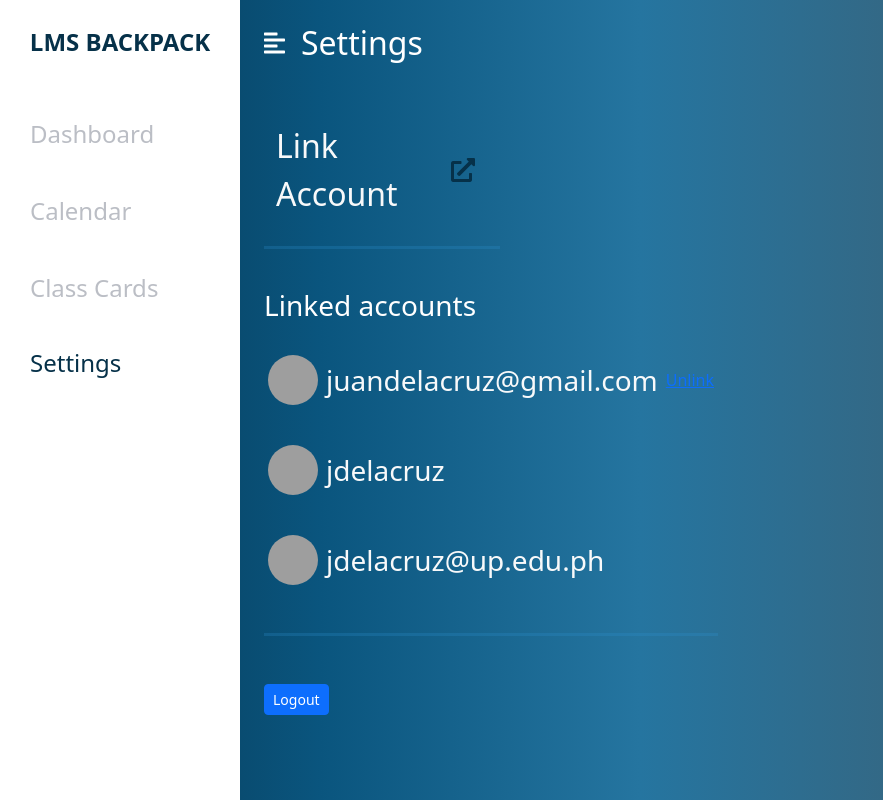
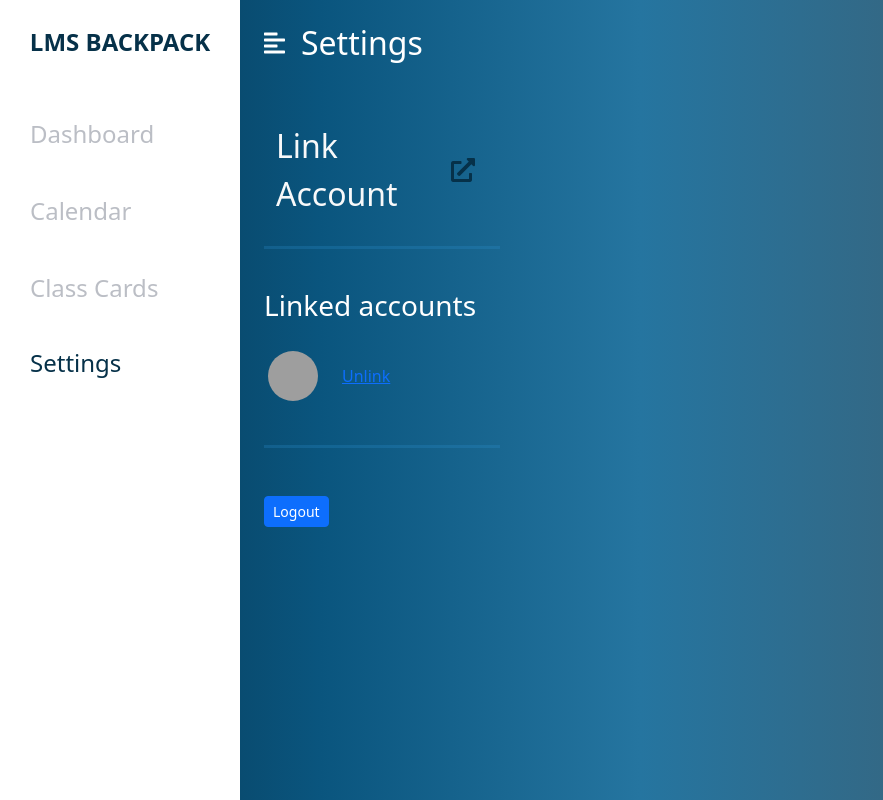
Before and after one commit to Jian-Wuyou/cs192-2223-group5, a Flask app: page /settings in a window 1280 px wide. Shown: the whole page, without its empty margins (0-883 px from the left). Run offline with Flask 2, Linux system fonts and the light colour scheme; parts of the project's set-up code (start-up, migrations or seed data) failed here and were passed over; some libraries are stand-ins or nearby versions; grey boxes are pictures that could not be loaded.

Commit message:
feat: linked accounts

```diff
--- a/static/styles/base.css
+++ b/static/styles/base.css
@@ -55,7 +55,7 @@
 }
 
 .gmail-image {
-  background-image: url(https://cdn-icons-png.flaticon.com/512/2702/2702602.png);
+  background-image: url(https://workspace.google.com/static/img/products/png/gmail.png?cache=f50ecb6);
 
   background-size: cover;
   background-position: center;
--- a/templates/lms/settings.html
+++ b/templates/lms/settings.html
@@ -27,23 +27,10 @@
             <div class="p-1 d-flex align-items-center">
                 <div class="rounded-circle gmail-image m-0">&nbsp;</div>
                 <p class="fs-3 m-2 text-light">
-                    juandelacruz@gmail.com
+                    {{ current_user['email'] }}
                 </p>
-                <a href="{{ url_for('link-uvle.logout_post') }}"
-                    >Unlink</a
-                >
-            </div>
-
-            <div class="p-1 d-flex align-items-center">
-                <div class="rounded-circle uvle-image m-0">&nbsp;</div>
-                <p class="fs-3 m-2 text-light">jdelacruz</p>
-            </div>
-
-            <div class="p-1 d-flex align-items-center">
-                <div class="rounded-circle googleclassroom-image m-0">
-                    &nbsp;
-                </div>
-                <p class="fs-3 m-2 text-light">jdelacruz@up.edu.ph</p>
+                <a class = "m-2" href="{{ url_for('link-uvle.logout_post') }}"
+                    >Unlink</a>
             </div>
             <hr/>
         </div>
```
